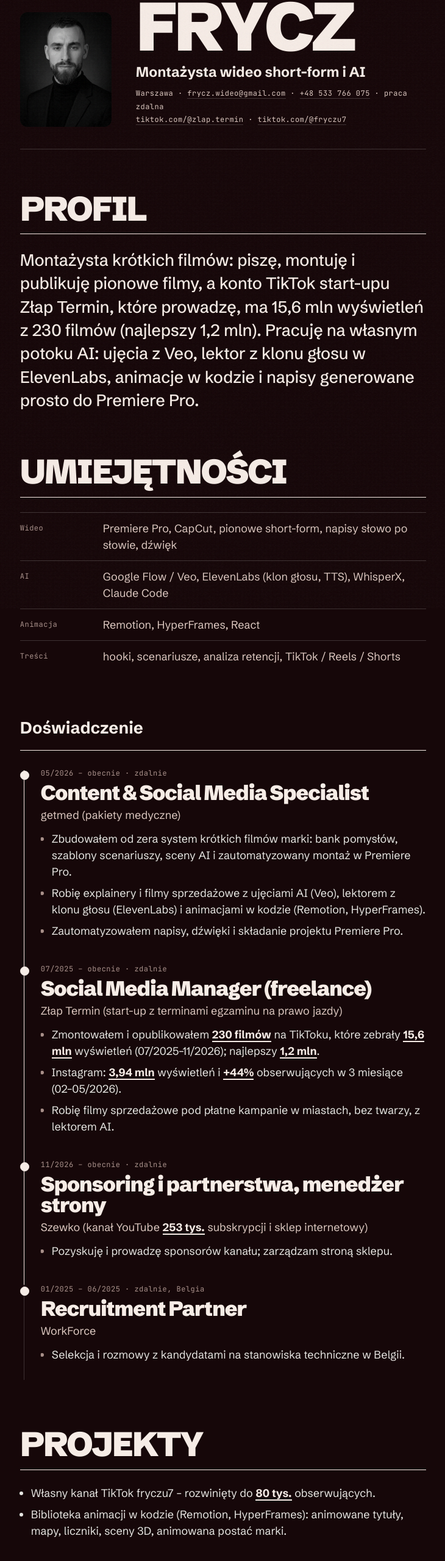
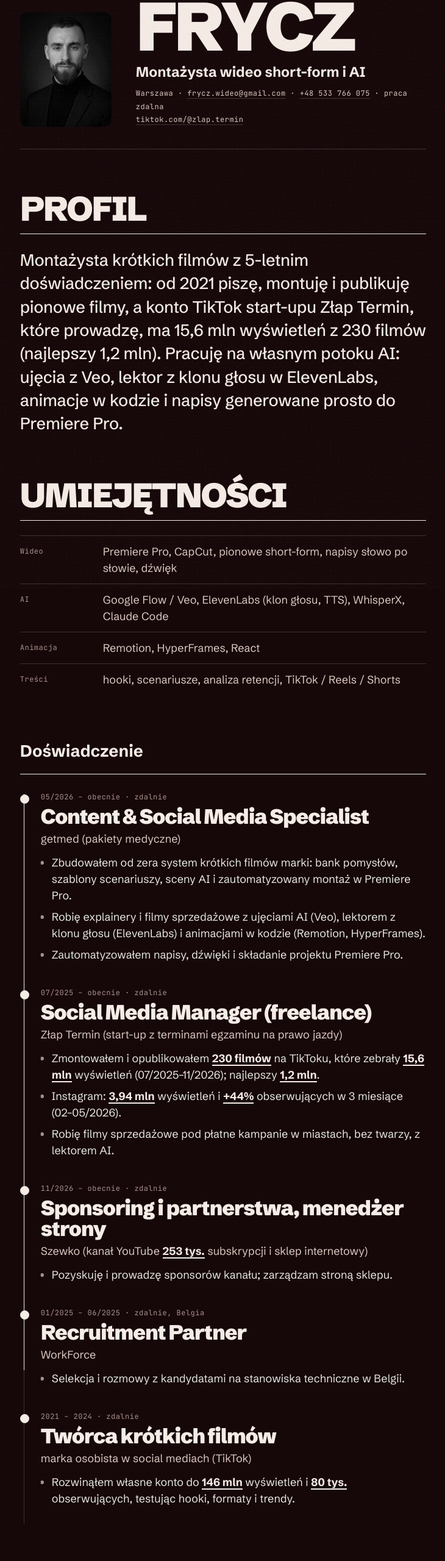
Before and after one commit to Fryczu7/portfolio, a plain HTML site: page praca/cv.html in a window 1280 px wide. Shown: the part 218-2778 px from the top of the page at 61% size, without its empty margins (274-1004 px from the left). Drawn offline with Linux system fonts and the light colour scheme.

Commit message:
Nowe CV: 5 lat w krótkich filmach od 2021, marka osobista 2021–2024
Co-Authored-By: Claude Opus 5.5 <noreply@anthropic.com>

```diff
--- a/praca/cv.html
+++ b/praca/cv.html
@@ -132,13 +132,13 @@ html[data-j=en] .glowa{grid-template-columns:1fr}
     <div>
       <h1 id="imie">Michał Frycz</h1>
       <p class="stanowisko"><span class="pl">Montażysta wideo short-form i AI</span><span class="en">Short-form &amp; AI Video Editor</span></p>
-      <p class="kontakt-l mono"><span class="pl">Warszawa</span><span class="en">Warsaw, Poland</span> · <a href="mailto:frycz.wideo@gmail.com">frycz.wideo@gmail.com</a> · <a href="tel:+48533766075">+48 533 766 075</a> · <span class="pl">praca zdalna</span><span class="en">Remote</span><br><a href="https://www.tiktok.com/@zlap.termin">tiktok.com/@zlap.termin</a> · <a href="https://www.tiktok.com/@fryczu7">tiktok.com/@fryczu7</a></p>
+      <p class="kontakt-l mono"><span class="pl">Warszawa</span><span class="en">Warsaw, Poland</span> · <a href="mailto:frycz.wideo@gmail.com">frycz.wideo@gmail.com</a> · <a href="tel:+48533766075">+48 533 766 075</a> · <span class="pl">praca zdalna</span><span class="en">Remote</span><br><a href="https://www.tiktok.com/@zlap.termin">tiktok.com/@zlap.termin</a></p>
     </div>
   </header>
 
   <section class="sekcja odslon" aria-labelledby="h-profil">
     <h2 id="h-profil"><span class="pl">Profil</span><span class="en">Profile</span></h2><div class="kreska"></div>
-    <p class="profil" id="profil"><span class="pl">Montażysta krótkich filmów: piszę, montuję i publikuję pionowe filmy, a konto TikTok start-upu Złap Termin, które prowadzę, ma 15,6 mln wyświetleń z 230 filmów (najlepszy 1,2 mln). Pracuję na własnym potoku AI: ujęcia z Veo, lektor z klonu głosu w ElevenLabs, animacje w kodzie i napisy generowane prosto do Premiere Pro.</span><span class="en">Short-form video editor who scripts, edits and publishes vertical videos; the TikTok account I run for a driving-test booking start-up reached 15.6M views across 230 videos, with the top video at 1.2M. I produce faster with my own AI pipeline: Veo footage, ElevenLabs voice cloning, code-based motion graphics and captions generated straight into Premiere Pro.</span></p>
+    <p class="profil" id="profil"><span class="pl">Montażysta krótkich filmów z 5-letnim doświadczeniem: od 2021 piszę, montuję i publikuję pionowe filmy, a konto TikTok start-upu Złap Termin, które prowadzę, ma 15,6 mln wyświetleń z 230 filmów (najlepszy 1,2 mln). Pracuję na własnym potoku AI: ujęcia z Veo, lektor z klonu głosu w ElevenLabs, animacje w kodzie i napisy generowane prosto do Premiere Pro.</span><span class="en">Short-form video editor with 5 years of experience: since 2021 I have scripted, edited and published vertical videos; the TikTok account I run for a driving-test booking start-up reached 15.6M views across 230 videos, with the top video at 1.2M. I produce faster with my own AI pipeline: Veo footage, ElevenLabs voice cloning, code-based motion graphics and captions generated straight into Premiere Pro.</span></p>
   </section>
 
   <section class="sekcja odslon" aria-labelledby="h-umiej">
@@ -198,17 +198,22 @@ html[data-j=en] .glowa{grid-template-columns:1fr}
         <ul class="pl"><li>Selekcja i rozmowy z kandydatami na stanowiska techniczne w Belgii.</li></ul>
         <ul class="en"><li>Screened and interviewed candidates for technical roles across Belgium.</li></ul>
       </article>
+      <article class="praca">
+        <p class="daty mono"><span class="pl">2021 – 2024 · zdalnie</span><span class="en">2021 – 2024 · Remote</span></p>
+        <h3><span class="pl">Twórca krótkich filmów</span><span class="en">Short-form Video Creator</span></h3>
+        <p class="firma"><span class="pl">marka osobista w social mediach (TikTok)</span><span class="en">Personal brand on social media (TikTok)</span></p>
+        <ul class="pl"><li>Rozwinąłem własne konto do <span class="num">146 mln</span> wyświetleń i <span class="num">80 tys.</span> obserwujących, testując hooki, formaty i trendy.</li></ul>
+        <ul class="en"><li>Grew my own account to <span class="num">146M</span> views and <span class="num">80K</span> followers, testing hooks, formats and trends.</li></ul>
+      </article>
     </div>
   </section>
 
   <section class="sekcja odslon" aria-labelledby="h-proj">
     <h2 id="h-proj"><span class="pl">Projekty</span><span class="en">Projects</span></h2><div class="kreska"></div>
     <ul class="lista-p pl">
-      <li>Własny kanał TikTok fryczu7 – rozwinięty do <span class="num">80 tys.</span> obserwujących.</li>
       <li>Biblioteka animacji w kodzie (Remotion, HyperFrames): animowane tytuły, mapy, liczniki, sceny 3D, animowana postać marki.</li>
     </ul>
     <ul class="lista-p en">
-      <li>Own TikTok channel fryczu7 – grew to <span class="num">80,000</span> followers.</li>
       <li>Code-based motion graphics library (Remotion, HyperFrames): animated titles, maps, counters, 3D scenes, animated brand character.</li>
     </ul>
   </section>
```
Also changed, not shown: praca/index.html (+1 -1 lines), 8 other files.
